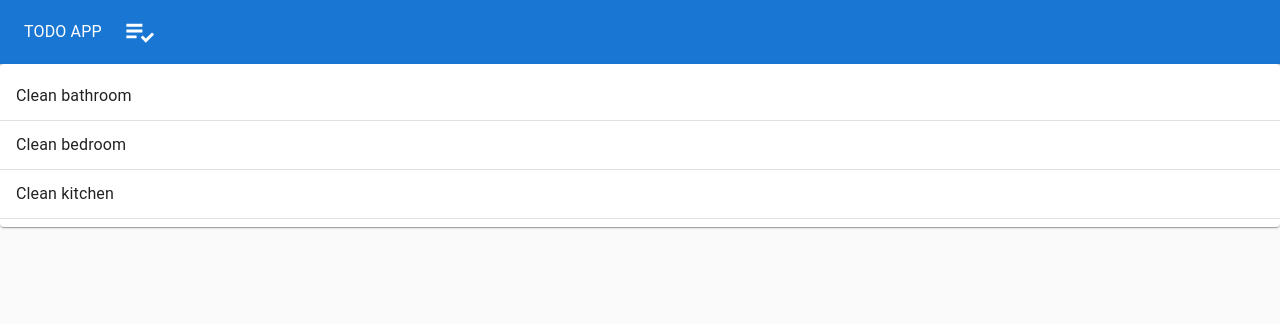
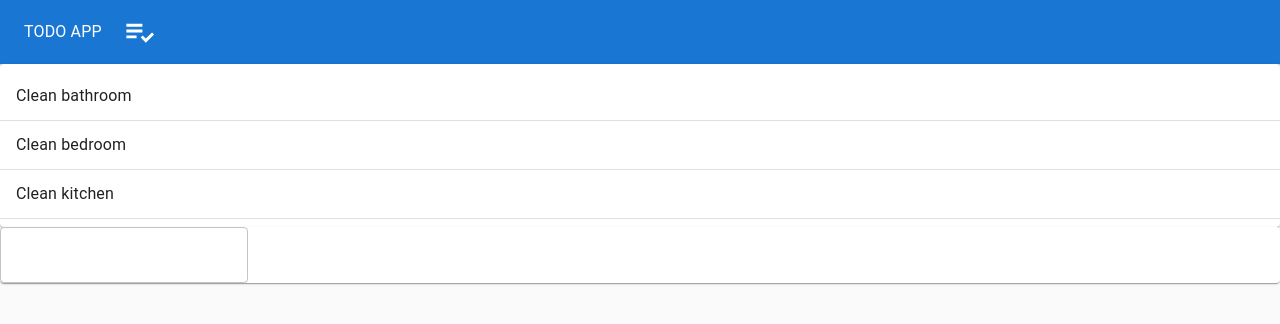
Before and after one commit to Santiago-Pe/todo-app, a React (Create React App) app: page / in a window 1280 px wide. Shown: the top 324 px of the page. Built offline with nearby package versions, Linux system fonts and the light colour scheme.

Commit message:
add todo form hooks

```diff
--- a/src/App.js
+++ b/src/App.js
@@ -1,3 +1,4 @@
+/* ---------- Dependencies ---------- */
 import TodoApp from './Components/TodoApp/TodoApp';
 
 function App() {
--- a/src/Components/TodoApp/TodoApp.js
+++ b/src/Components/TodoApp/TodoApp.js
@@ -2,6 +2,7 @@
 import React, {useState} from "react";
 import PlaylistAddCheckIcon from '@mui/icons-material/PlaylistAddCheck';
 import { Typography, AppBar, Toolbar, Paper, Grid } from "@mui/material";
+import TodoForm from "../TodoForm/TodoForm";
 
 /* ---------- Chiled Component ---------- */
 import TodoList from "../TodoList/TodoList";
@@ -17,6 +18,9 @@
     const [todos, setTodos] = useState(initialTodos);
 
     /* ---------- Functions ---------- */
+    const addTodo = newTodoText => {
+        setTodos([...todos, {id: 4, task: newTodoText, completed: false}])
+    }
 
     /* ---------- Render ---------- */
     return(
@@ -40,6 +44,7 @@
             </Toolbar>
         </AppBar>
         <TodoList todos={todos}/>
+        <TodoForm addTodo={addTodo}/>
         </Paper>
     )
 }
--- /dev/null
+++ b/src/Components/TodoForm/TodoForm.js
@@ -0,0 +1,34 @@
+/* ---------- Dependencies ---------- */
+import React from "react";
+import {Paper, TextField, Button} from '@mui/material'
+
+/* ---------- Hooks ---------- */
+import useInputState from '../../Hooks/useInputState'
+
+const TodoForm = ({addTodo}) => {
+
+/* ---------- State ---------- */
+const [value, handleChange, reset] = useInputState('');
+
+/* ---------- Functions ---------- */
+/* ---------- Render ---------- */
+
+return(
+    <Paper>
+        <form onSubmit={ (e) => {
+            e.preventDefault();
+            addTodo(value);
+            reset();
+        }}>
+            <TextField value={value} onChange={handleChange}/>
+        <Button></Button>
+        </form>
+
+    </Paper>
+
+)
+
+}
+
+
+export default TodoForm;
--- /dev/null
+++ b/src/Hooks/useInputState.js
@@ -0,0 +1,11 @@
+import { useState } from "react";
+
+export default initialValue => {
+
+    const [value, setValue] = useState(initialValue);
+
+    const handleChange = (e) => {setValue(e.target.value)}
+    const reset = () => {setValue('')}
+
+    return [value, handleChange, reset]
+}
```
